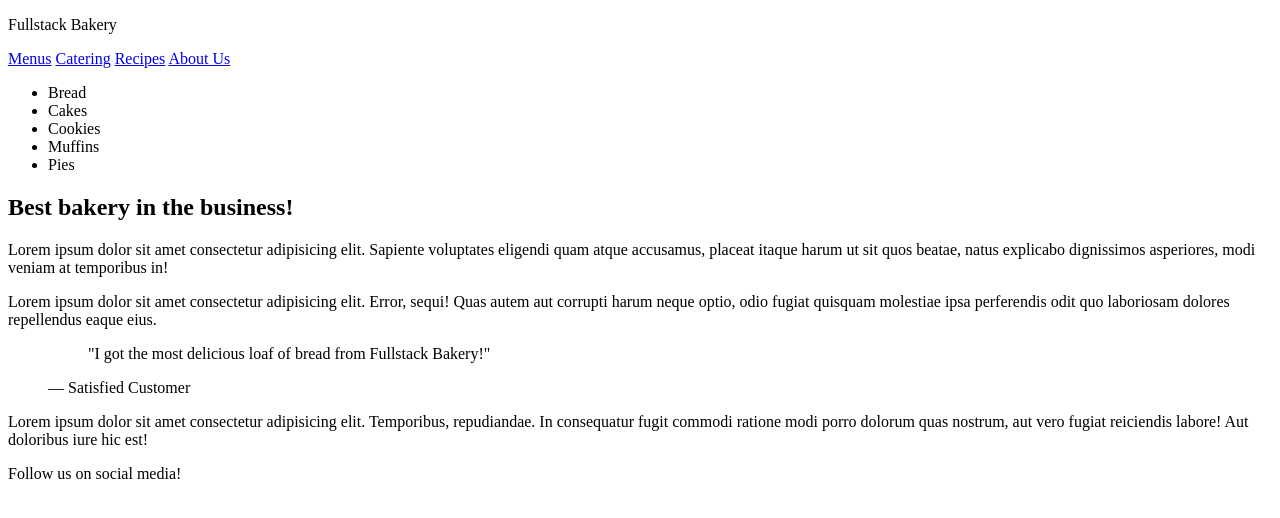
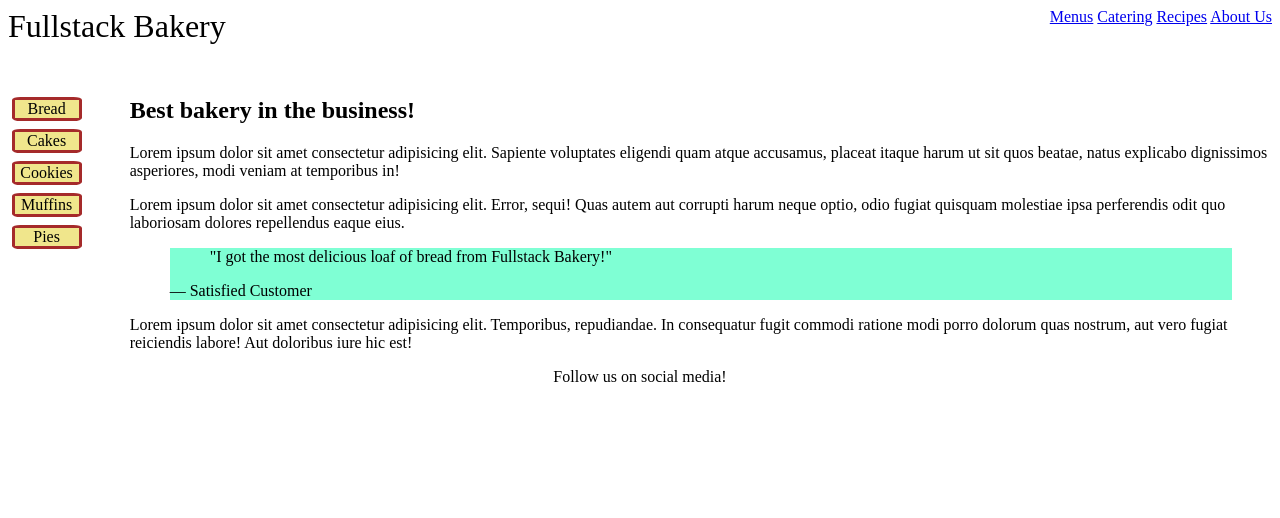
Before and after one commit to chrisalanwright/fullstack-bakery, a plain HTML site: page index.html in a window 1280 px wide. Drawn offline with Linux system fonts and the light colour scheme.

Commit message:
first-day-progress

```diff
--- /dev/null
+++ b/index.css
@@ -0,0 +1,83 @@
+header {
+  display: flex;
+  flex-direction: row;
+  flex-wrap: wrap;
+  justify-content: space-between;
+}
+
+.brand {
+  font-size: xx-large;
+  display: flex;
+  align-items: flex-start;
+  margin-top: 0%;
+}
+
+nav {
+  margin-top: 1.3;
+}
+
+main {
+  display: flex;
+  justify-content: center;
+}
+
+ul {
+  list-style: none;
+}
+.boxes {
+  display: flex;
+  flex-direction: column;
+  height: 5vh;
+  width: 120%;
+  gap: 20%;
+  padding: 6%;
+  margin-right: -50%;
+}
+
+li {
+  display: flex;
+  border: solid brown;
+  border-radius: 12%;
+  background-color: khaki;
+  justify-content: center;
+}
+
+footer {
+  display: flex;
+  justify-content: center;
+}
+
+article {
+  margin-left: 5%;
+}
+
+/* #bread {
+  padding: 5%;
+  margin: 5%;
+}
+
+#cakes {
+  padding: 5%;
+  margin: 5%;
+}
+
+#cookies {
+  padding: 5%;
+  margin: 5%;
+}
+
+#muffins {
+  padding: 5%;
+  margin: 5%;
+}
+
+#pies {
+  padding: 5%;
+  margin: 5%;
+} */
+
+.testimonial {
+  border: transparent;
+  border-left: 200vh;
+  background-color: aquamarine;
+}
--- a/index.html
+++ b/index.html
@@ -1,5 +1,6 @@
 <!DOCTYPE html>
 <html lang="en">
+  <link rel="stylesheet" href="index.css" />
   <head>
     <title>Fullstack Bakery</title>
   </head>
@@ -15,12 +16,12 @@
     </header>
     <main>
       <aside>
-        <ul>
-          <li>Bread</li>
-          <li>Cakes</li>
-          <li>Cookies</li>
-          <li>Muffins</li>
-          <li>Pies</li>
+        <ul class="boxes">
+          <li id="bread">Bread</li>
+          <li id="cakes">Cakes</li>
+          <li id="cookies">Cookies</li>
+          <li id="muffins">Muffins</li>
+          <li id="pies">Pies</li>
         </ul>
       </aside>
       <article>
```
